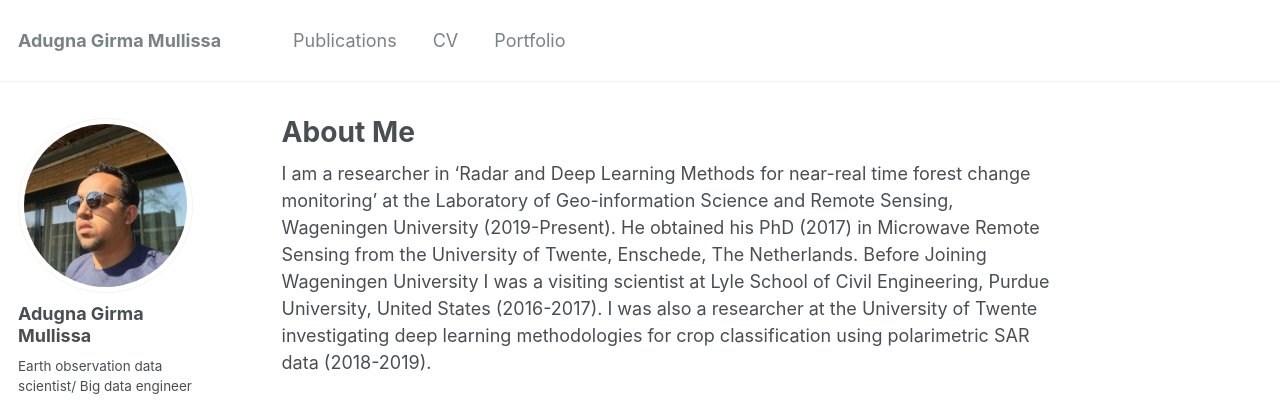
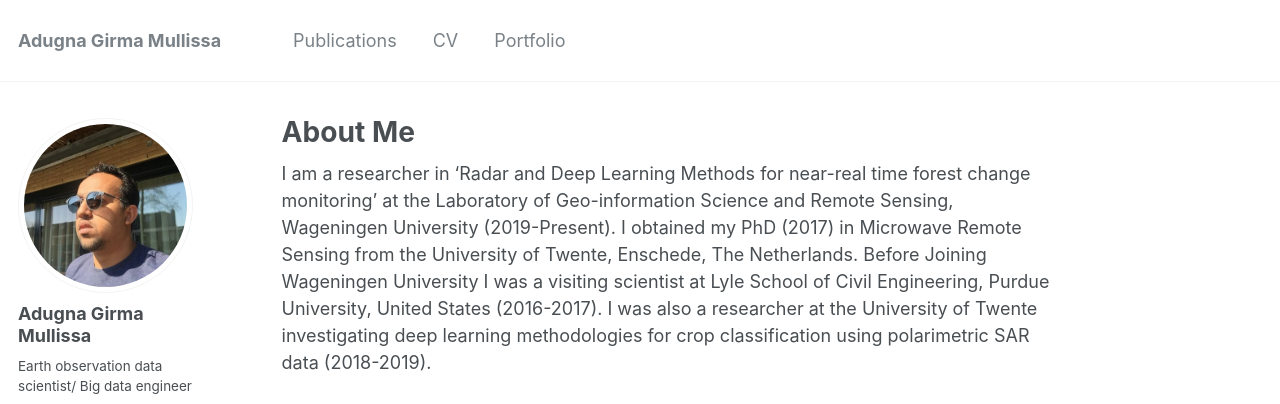
Before and after one commit to adugnag/adugnag.github.io, a Jekyll site: the page built from _pages/about.md, in a window 1280 px wide and 936 px high. Shown: the top 404 px of the window. Built offline with Jekyll 4.4.1, drawn with Linux system fonts in a browser that asks for light colours; some web fonts are replaced.

Commit message:
Update about.md

```diff
--- a/_pages/about.md
+++ b/_pages/about.md
@@ -8,6 +8,6 @@ redirect_from:
   - /about.html
 ---
 
-I am a researcher in 'Radar and Deep Learning Methods for near-real time forest change monitoring' at the Laboratory of Geo-information Science and Remote Sensing, Wageningen University (2019-Present). He obtained his PhD (2017) in Microwave Remote Sensing from the University of Twente, Enschede, The Netherlands. Before Joining Wageningen University I was a visiting scientist at Lyle School of Civil Engineering, Purdue University, United States (2016-2017). I was also a researcher at the University of Twente investigating deep learning methodologies for crop classification using polarimetric SAR data (2018-2019).
+I am a researcher in 'Radar and Deep Learning Methods for near-real time forest change monitoring' at the Laboratory of Geo-information Science and Remote Sensing, Wageningen University (2019-Present). I obtained my PhD (2017) in Microwave Remote Sensing from the University of Twente, Enschede, The Netherlands. Before Joining Wageningen University I was a visiting scientist at Lyle School of Civil Engineering, Purdue University, United States (2016-2017). I was also a researcher at the University of Twente investigating deep learning methodologies for crop classification using polarimetric SAR data (2018-2019).
 
 My research interest is on using microwave remote sensing and machine learning to improve accuracy and efficiency in environmental monitoring with a particular focus on SAR, PolSAR and InSAR signal processing and information extraction using deep neural networks. I have worked on state-of-the-art deep learning models for SAR and PolSAR image despeckling, PolSAR image semantic segmentation as well as SAR time-series forecast and segmentation. I have also worked on building a big remote sensing data load, extract and transform pipelines in Google Earth Engine and Google CLoud for continental scale near-real time change monitoring. I am a member of the Institute of Electrical and Electronics Engineers (IEEE) and IEEE Geoscience and Remote Sensing Society. I am also a Referee for multiple journals, including IEEE Transactions on Geoscience and Remote Sensing, IEEE Geoscience and Remote Ssensing Letters and IEEE Journal of Selected Topics in Applied Eearth Observations and Remote Sensing.
```
